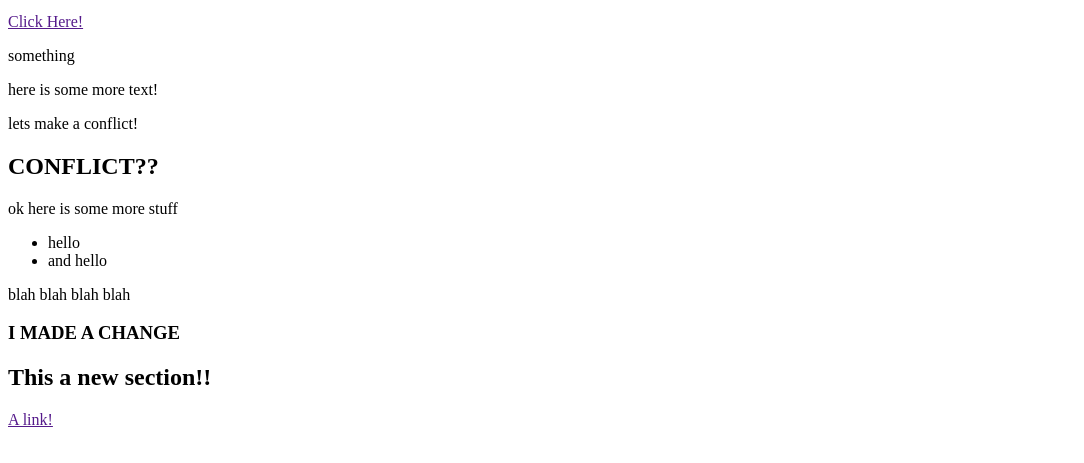
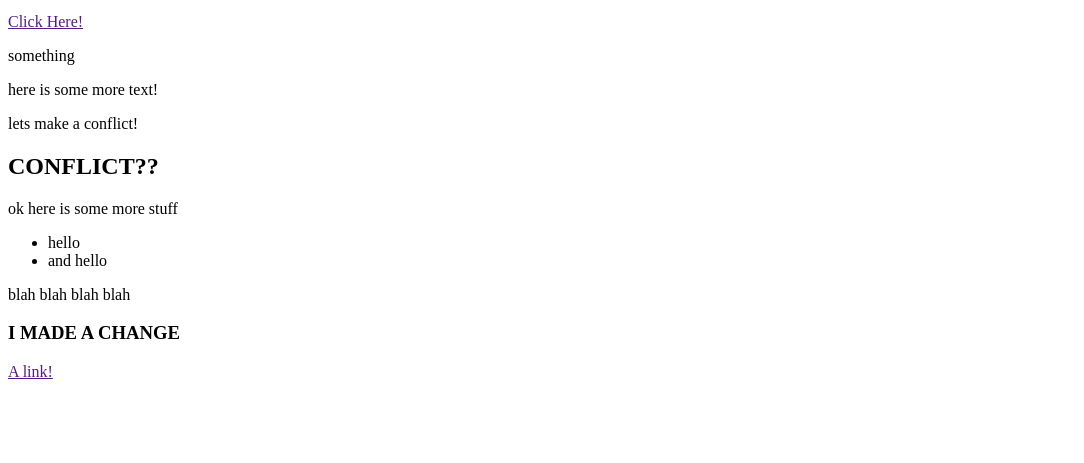
Before and after one commit to EstherEdell/shiny-couscous, a plain HTML site: page index.html in a window 1280 px wide. Shown: the part 101-564 px from the top of the page, without its empty margins (0-1084 px from the left). Drawn offline with Linux system fonts and the light colour scheme.

Commit message:
removed h2

```diff
--- a/index.html
+++ b/index.html
@@ -25,7 +25,6 @@
     <h3>I MADE A CHANGE</h3>
 
     <section>
-        <h2>This a new section!!</h2>
         <a href="">A link!</a>
     </section>
 </body>
```
